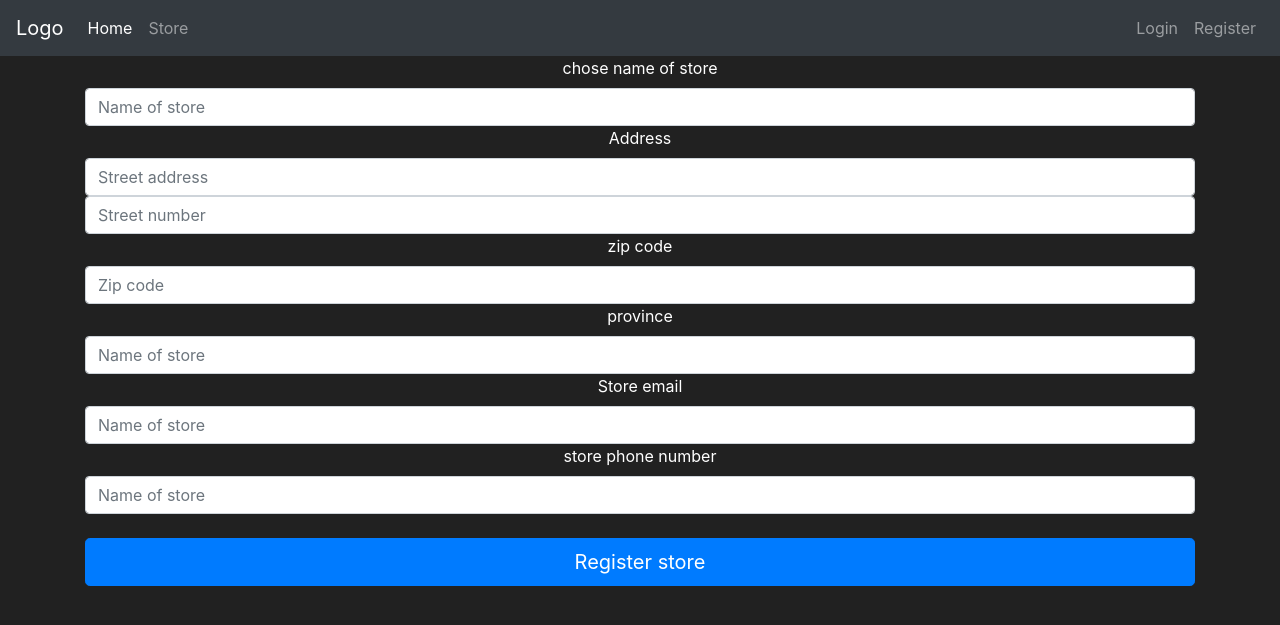
After one commit to Kristiankaspersen/Gruppe18_SoftwareEngineering, a Flask app: page /registerStore in a window 1280 px wide. The commit adds this page. Shown: the top 625 px of the page. Run offline with Flask 2, Linux system fonts and the light colour scheme; some libraries are stand-ins or nearby versions.

Commit message:
kristian k: I have added a register Store page, and modified the store, and now you can buy items as a user. Added some forms, buyForm.

```diff
--- a/Gruppe18_pyApp/app_flask/forms.py
+++ b/Gruppe18_pyApp/app_flask/forms.py
@@ -23,6 +23,17 @@ class RegisterUserForm(FlaskForm):
     password2 = PasswordField(label="Confirm password", validators=[EqualTo("password1"), DataRequired()])
     submit = SubmitField(label="Create account")
 
+class RegisterStoreForm(FlaskForm):
+    store_name = StringField(label="chose name of store", validators=[Length(min=2, max=40), DataRequired()])
+    street_number = IntegerField(label="street number", validators=[DataRequired()])
+    street_address = StringField(label="Address", validators=[DataRequired()])
+    postal_code = IntegerField(label="zip code", validators=[DataRequired()])
+    province = StringField(label="province", validators=[DataRequired()])
+    store_email = StringField(label="Store email", validators=[DataRequired()])
+    store_phone = IntegerField("store phone number", validators=[DataRequired()])
+
+    submit = SubmitField(label="Register store")
+
 
 class FormGoods(FlaskForm):
     name = StringField(label='Choose a title for the ad', validators=[Length(min=1, max=30), DataRequired()])
@@ -41,3 +52,6 @@ class LoginFormUser(FlaskForm):
 
 class LoginFormStore(FlaskForm):
     submit = SubmitField(label="Login Store")
+
+class BuyGoodsForm(FlaskForm):
+    submit = SubmitField(label="Buy product")
--- a/Gruppe18_pyApp/app_flask/routes.py
+++ b/Gruppe18_pyApp/app_flask/routes.py
@@ -1,8 +1,8 @@
 from flask import render_template, flash, redirect, url_for, request
-from flask_login import login_user, logout_user
+from flask_login import login_user, logout_user, current_user
 from app_flask import app, db
-from app_flask.forms import RegisterUserForm, LoginFormUser, LoginFormStore, FormGoods
-from app_flask.models import User, Goods
+from app_flask.forms import RegisterUserForm, LoginFormUser, LoginFormStore, FormGoods, BuyGoodsForm, RegisterStoreForm
+from app_flask.models import User, Goods, Store
 
 
 @app.route("/")
@@ -32,6 +32,31 @@ def register_user_page():
             flash(f"Error creating user: {err_message}")
     return render_template("registerUser.html", form=form)
 
+@app.route("/registerStore", methods=["GET", "POST"])
+def register_store():
+    form = RegisterStoreForm()
+
+    if form.validate_on_submit():
+        create_store = Store(
+                        store_name=form.store_name.data,
+                        street_address=form.street_address.data,
+                        street_number=form.street_number.data,
+                        postal_code=form.postal_code.data,
+                        province=form.province.data,
+                        store_email=form.store_email.data,
+                        store_phone=form.store_phone.data
+                             )
+
+        create_store.owner = current_user.id
+        db.session.add(create_store)
+        current_user.profile_type = 1
+        db.session.commit()
+
+        flash("You have made a new store")
+        return redirect(url_for('market_page'))
+
+    return render_template("registerStore.html", form=form)
+
 
 @app.route("/login", methods=["GET", "POST"])
 def login_page():
@@ -50,7 +75,7 @@ def login_page():
         ):
             login_user(user_attempted)
             flash(f"You are logged in as: {user_attempted.username}")
-            return redirect(url_for("show_goods"))
+            return redirect(url_for("store_page"))
         else:
             flash("Wrong password, or username")
 
@@ -87,14 +112,38 @@ def add_goods_with_parameter(name, description, price, seller_id):
     db.session.commit()
 
 
-@app.route('/store', methods=['GET', 'POST'])
-def show_goods():
-    db_goods = db.session.query(User, Goods).filter(User.id == Goods.seller_id).all()
+@app.route('/owned_goods', methods=['GET', 'POST'])
+def show_owned_goods():
+    db_goods = db.session.query(User, Goods).filter(User.id == Goods.user_owner).all()
 
     # return render_template('friends.html', userList=userList)
     # db_goods = Goods.query.order_by(Goods.name)
 
     return render_template('showGoods.html', db_goods=db_goods)
+
+
+@app.route("/store", methods=["POST", "GET"])
+def store_page():
+    buy_form = BuyGoodsForm()
+
+    if request.method == "POST":
+        buy_item = request.form.get('bought_item')
+        bought_item = Goods.query.filter_by(name=buy_item).first()
+        print(bought_item)
+        if bought_item is not None:
+            if current_user.have_enough_cash(bought_item):
+                bought_item.purchase(current_user)
+                flash(f"You have bought {bought_item.name} for {bought_item.price}")
+            else:
+                flash(f"You don't have enough money to purchase {bought_item.name}")
+        return redirect(url_for('store_page'))
+
+    if request.method == "GET":
+        # items = db.session.query(Goods, Store).join(Store).all()
+        items = db.session.query(Goods, Store).filter(Store.id == Goods.store_owner).all()
+        print(items)
+
+        return render_template("store.html", items=items, buy_form=buy_form)
 
 
 @app.route('/delete/<int:id>')
--- a/Gruppe18_pyApp/app_flask/templates/base.html
+++ b/Gruppe18_pyApp/app_flask/templates/base.html
@@ -24,16 +24,16 @@
                     <a class="nav-link" href="{{ url_for('home_page') }}">Home <span class="sr-only">(current)</span></a>
                 </li>
                 <li class="nav-item">
-                    <a class="nav-link" href="{{ url_for('show_goods') }}">Store</a>
+                    <a class="nav-link" href="{{ url_for('store_page') }}">Store</a>
                 </li>
             </ul>
             {% if current_user.is_authenticated and current_user.profile_type==1 %}
             <ul class="navbar-nav">
                 <li class="nav-item">
-                    <a class="nav-link" href="{{ url_for('add_goods')}}">Post a item</a>
+                    <a class="nav-link" href="{{ url_for('add_goods')}}">Post an item</a>
                 </li>
                 <li class="nav-item">
-                    <a class="nav-link" href="#" style="color:lightblue">2000 NOK</a>
+                    <a class="nav-link" href="#" style="color:lightblue">{{ current_user.cash }} NOK</a>
                 </li>
                 <li class="nav-item">
                     <a class="nav-link">{{ current_user.username }}</a>
@@ -45,7 +45,13 @@
             {% elif current_user.is_authenticated %}
             <ul class="navbar-nav">
                 <li class="nav-item">
-                    <a class="nav-link" href="#" style="color:lightblue">2000 NOK</a>
+                    <a class="nav-link" href="{{ url_for('show_owned_goods')}}">Owned Items</a>
+                </li>
+                <li class="nav-item">
+                    <a class="nav-link" href="{{ url_for('register_store') }}">Register Store</a>
+                </li>
+                <li class="nav-item">
+                    <a class="nav-link" href="#" style="color:lightblue">{{ current_user.cash }} NOK</a>
                 </li>
                 <li class="nav-item">
                     <a class="nav-link">{{ current_user.username }}</a>
--- /dev/null
+++ b/Gruppe18_pyApp/app_flask/templates/registerStore.html
@@ -0,0 +1,30 @@
+{% extends 'base.html' %}
+{% block title %}
+    Register store
+{% endblock %}
+
+{% block content %}
+<body class="text-center">
+    <div class="container">
+     <form method="POST" class="form-register" style="color:white">
+         {{ form.hidden_tag() }}
+         {{ form.store_name.label() }}
+         {{ form.store_name(class="form-control", placeholder="Name of store") }}
+         {{ form.street_address.label() }}
+         {{ form.street_address(class="form-control", placeholder="Street address") }}
+         {{ form.street_number(class="form-control", placeholder="Street number") }}
+         {{ form.postal_code.label() }}
+         {{ form.postal_code(class="form-control", placeholder="Zip code") }}
+         {{ form.province.label() }}
+         {{ form.province(class="form-control", placeholder="Name of store") }}
+         {{ form.store_email.label() }}
+         {{ form.store_email(class="form-control", placeholder="Name of store") }}
+         {{ form.store_phone.label() }}
+         {{ form.store_phone(class="form-control", placeholder="Name of store") }}
+
+         </br>
+         {{form.submit(class="btn btn-lg btn-block btn-primary")}}
+     </form>
+    </div>
+</body>
+{% endblock %}
```
Also changed, not shown: Gruppe18_pyApp/app_flask/models.py (+8 -0 lines), Gruppe18_pyApp/app_flask/templates/include/goods_modals.html (added, +69 -0 lines), Gruppe18_pyApp/app_flask/templates/store.html (added, +41 -0 lines), Gruppe18_pyApp/app_flask/appDB.db.
